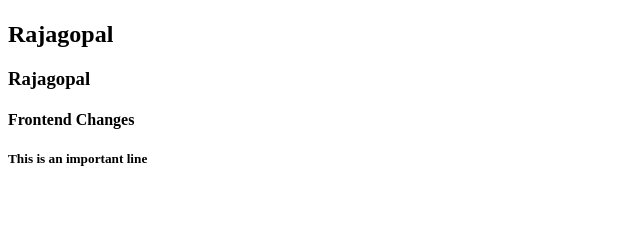
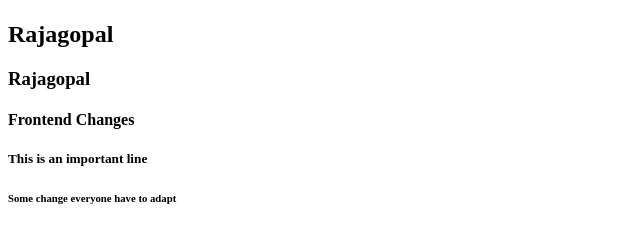
Before and after one commit to Gopal132001/samplerepo, a plain HTML site: page index.html in a window 1280 px wide. Shown: the part 59-302 px from the top of the page, without its empty margins (0-640 px from the left). Drawn offline with Linux system fonts and the light colour scheme.

Commit message:
fix : fix some change

```diff
--- a/index.html
+++ b/index.html
@@ -11,5 +11,6 @@
     <h3>Rajagopal</h3>
     <h4>Frontend Changes</h4>
     <h5>This is an important line</h5>
+    <h6>Some change everyone have to adapt</h6>
   </body>
 </html>
```
